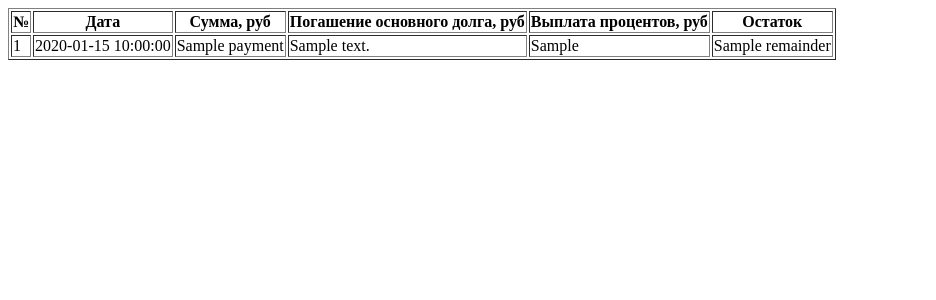
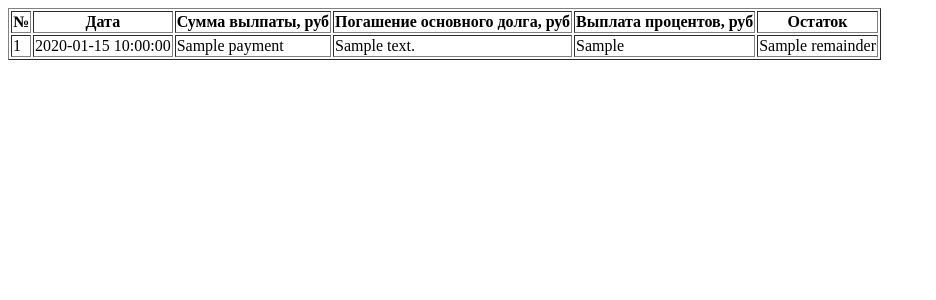
Before and after one commit to sanctifiedSSS/mortgageCalculator, a PHP site: template templates/schedule.php in a window 1280 px wide. Shown: the top 300 px of the page, without its empty margins (0-936 px from the left). Run offline with PHP 8.4, Linux system fonts and the light colour scheme; the template is opened without the code that fills it: most values are stand-ins (such as "Sample title", 1, 10 or a date in 2020).

Commit message:
Update schedule.php

```diff
--- a/templates/schedule.php
+++ b/templates/schedule.php
@@ -8,7 +8,7 @@
     <tr>
         <th>№</th>
         <th>Дата</th>
-        <th>Сумма, руб</th>
+        <th>Сумма вылпаты, руб</th>
         <th>Погашение основного долга, руб</th>
         <th>Выплата процентов, руб</th>
         <th>Остаток</th>
```
